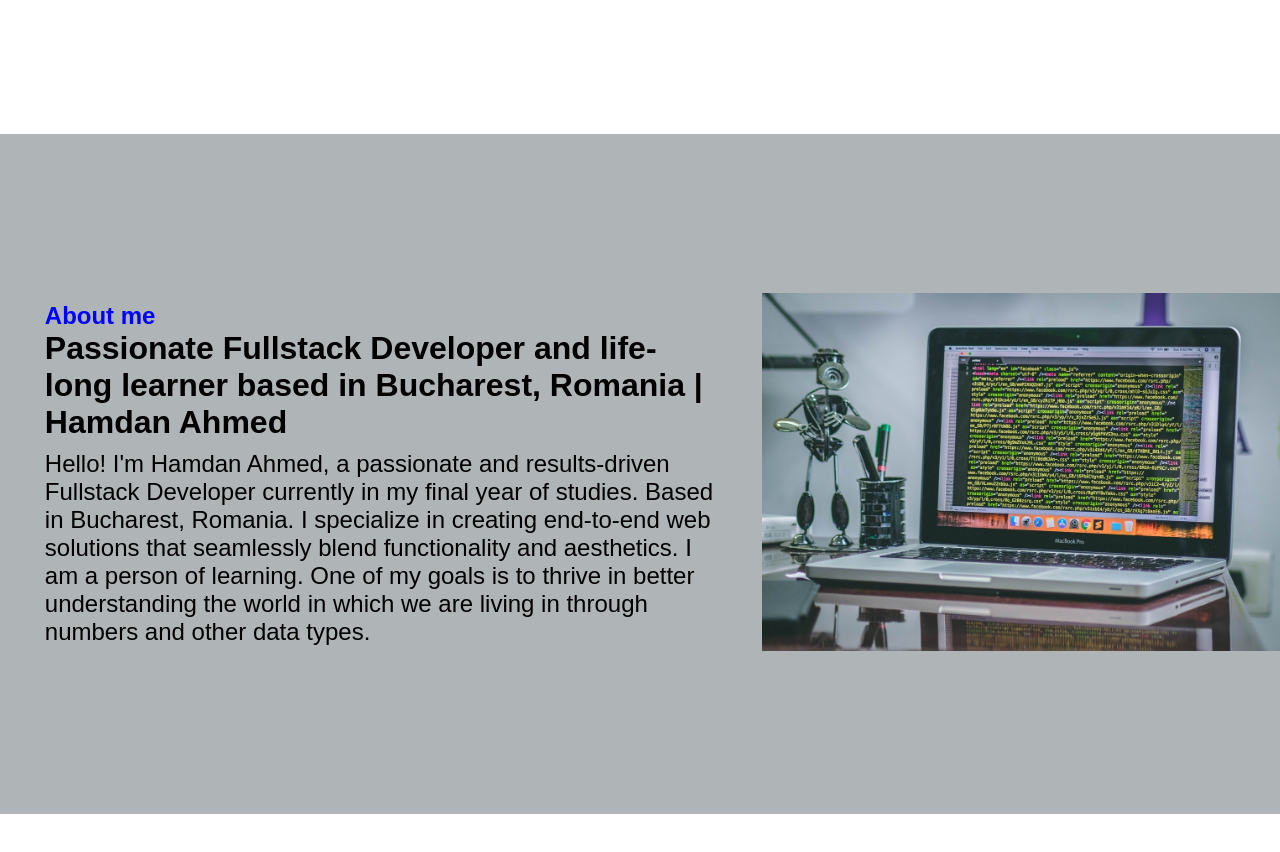
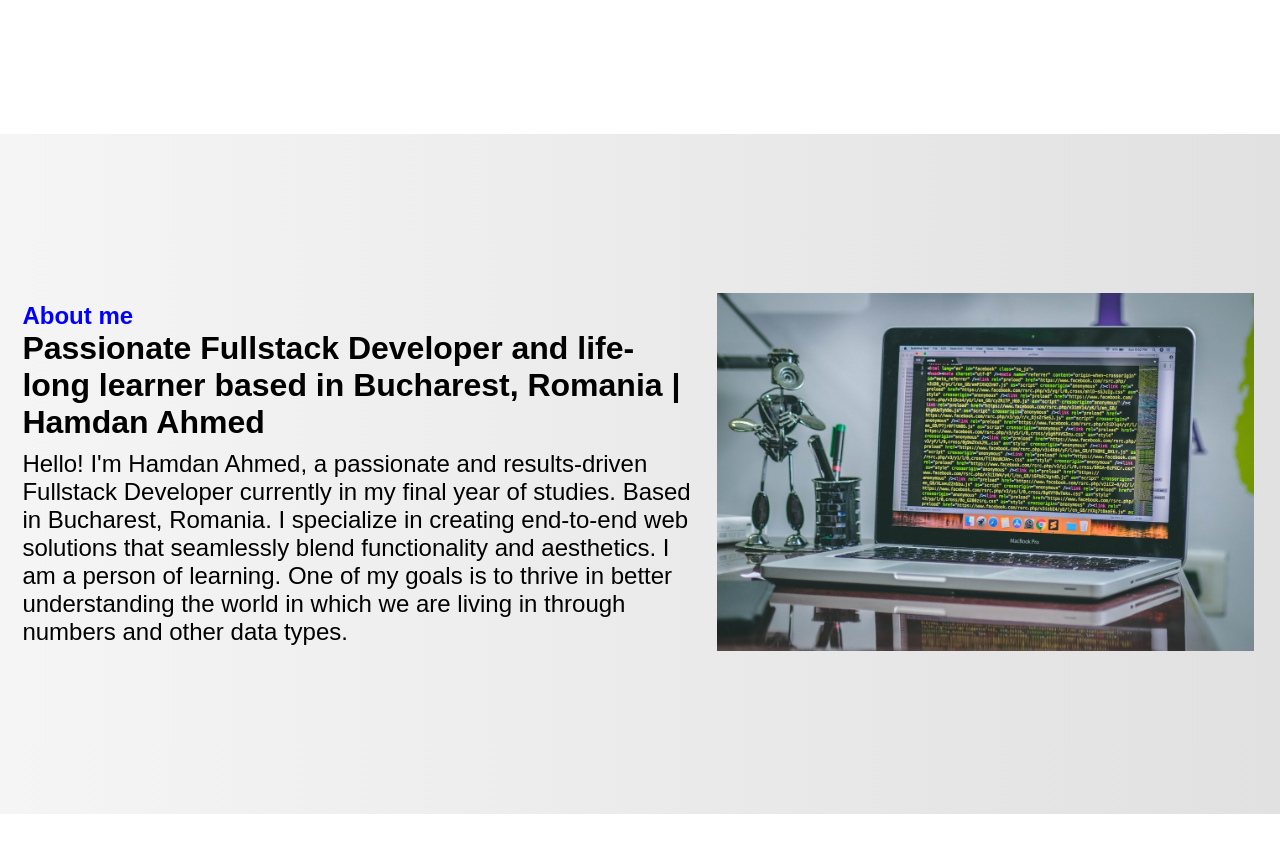
Before and after one commit to Ahamdan114/Wonder-Full-Ahamdan114, a React (Vite) app in the folder client/: page / in a window 1280 px wide. Shown: the part 780-1632 px from the top of the page. Built offline with nearby package versions, Linux system fonts and the light colour scheme.

Commit message:
Added linear gradient for color texture of the website

```diff
--- a/client/src/components/AboutMe.css
+++ b/client/src/components/AboutMe.css
@@ -1,6 +1,6 @@
 .about-container {
     height: 85vh;
-    background-color: #afb4b7;
+    background-image: linear-gradient(to right, #f5f5f5, #e0e0e0);
 
     display: flex;
     justify-content: space-evenly;
@@ -34,6 +34,7 @@
 
 .about-background {
     width: 40%;
+    margin-right: 5%;
 }
 
 .about-img {
```
